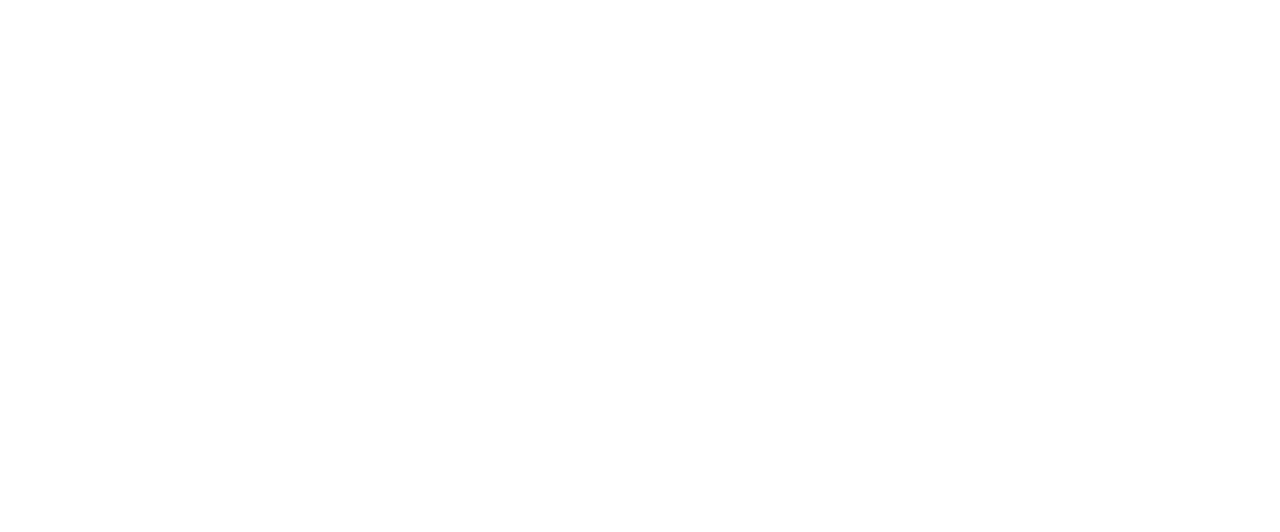
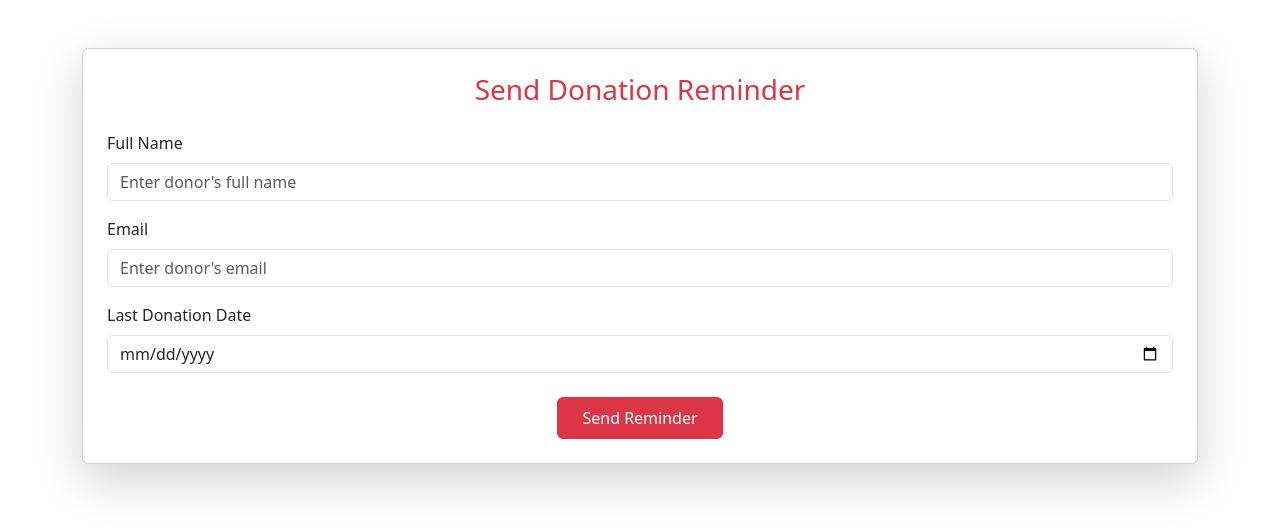
Before and after one commit to sona306/BloodDonation_FE, a React (Create React App) app: page /emailsend in a window 1280 px wide. Before the commit this address had no page. Shown: the top 532 px of the page. Built offline with nearby package versions, Linux system fonts and the light colour scheme.

Commit message:
donation reminder comp

```diff
--- a/package.json
+++ b/package.json
@@ -8,6 +8,7 @@
     "@testing-library/user-event": "^13.5.0",
     "axios": "^1.7.7",
     "bootstrap": "^5.3.3",
+    "nodemailer": "^6.10.0",
     "react": "^18.3.1",
     "react-dom": "^18.3.1",
     "react-icons": "^5.5.0",
--- a/src/App.js
+++ b/src/App.js
@@ -37,6 +37,7 @@
 import CampRegister from './components/CampRegister';
 import AdminCampRegi from './components/AdminCampRegi';
 import DonorDetails from './components/DonorDetails';
+import SendReminder from './components/SenderReminder';
 
 
 function App() {
@@ -84,6 +85,7 @@
         <Route path='/admincampregi' element={<AdminCampRegi/>}/>
 
         <Route path='/donordetails' element={<DonorDetails/>}/>
+        <Route path='/emailsend' element={<SendReminder/>}/>
       </Routes>
     </BrowserRouter>
   );
--- a/src/components/Admin.jsx
+++ b/src/components/Admin.jsx
@@ -159,6 +159,9 @@
                             <div className="d-flex flex-column mt-auto">
                                 <a href="/donordetails" className="btn btn-outline-primary mb-2">Donor Details</a>
                             </div>
+                            <div className="d-flex flex-column mt-auto">
+                                <a href="/emailsend" className="btn btn-outline-primary mb-2">Email Reminder</a>
+                            </div>
                         </div>
                     </div>
                 </div>
--- /dev/null
+++ b/src/components/SenderReminder.jsx
@@ -0,0 +1,86 @@
+import React, { useState } from 'react';
+import axios from 'axios';
+
+const SendReminder = () => {
+    const [formData, setFormData] = useState({
+        fullname: '',
+        email: '',
+        lastDonationDate: ''
+    });
+
+    const inputHandler = (e) => {
+        const { name, value } = e.target;
+        setFormData({ ...formData, [name]: value });
+    };
+
+    const sendReminder = async (e) => {
+        e.preventDefault();
+
+        try {
+            const response = await axios.post('http://localhost:8080/sendReminder', formData);
+            alert(response.data.message); // ✅ Success message
+            setFormData({ fullname: '', email: '', lastDonationDate: '' }); // ✅ Reset form after success
+        } catch (error) {
+            alert(`Error: ${error.response?.data?.message || error.message}`);
+        }
+    };
+
+    return (
+        <div className="container mt-5">
+            <div className="card shadow-lg p-4">
+                <h3 className="text-center text-danger mb-4">Send Donation Reminder</h3>
+                <form onSubmit={sendReminder}>
+                    {/* ➡️ Full Name */}
+                    <div className="mb-3">
+                        <label className="form-label">Full Name</label>
+                        <input
+                            type="text"
+                            className="form-control"
+                            name="fullname"
+                            value={formData.fullname}
+                            onChange={inputHandler}
+                            placeholder="Enter donor's full name"
+                            required
+                        />
+                    </div>
+
+                    {/* ➡️ Email */}
+                    <div className="mb-3">
+                        <label className="form-label">Email</label>
+                        <input
+                            type="email"
+                            className="form-control"
+                            name="email"
+                            value={formData.email}
+                            onChange={inputHandler}
+                            placeholder="Enter donor's email"
+                            required
+                        />
+                    </div>
+
+                    {/* ➡️ Last Donation Date */}
+                    <div className="mb-3">
+                        <label className="form-label">Last Donation Date</label>
+                        <input
+                            type="date"
+                            className="form-control"
+                            name="lastDonationDate"
+                            value={formData.lastDonationDate}
+                            onChange={inputHandler}
+                            required
+                        />
+                    </div>
+
+                    {/* ➡️ Submit Button */}
+                    <div className="text-center mt-4">
+                        <button type="submit" className="btn btn-danger px-4 py-2">
+                            Send Reminder
+                        </button>
+                    </div>
+                </form>
+            </div>
+        </div>
+    );
+};
+
+export default SendReminder;
```
Also changed, not shown: 1 other file (tests, documents, lock files or other folders).
